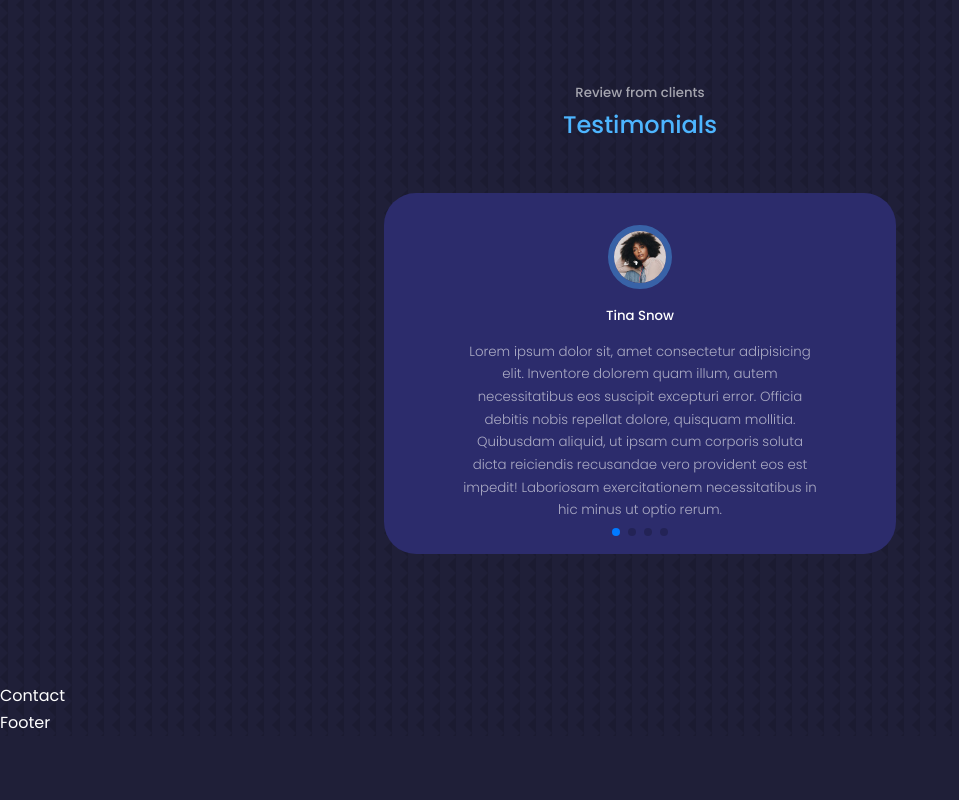
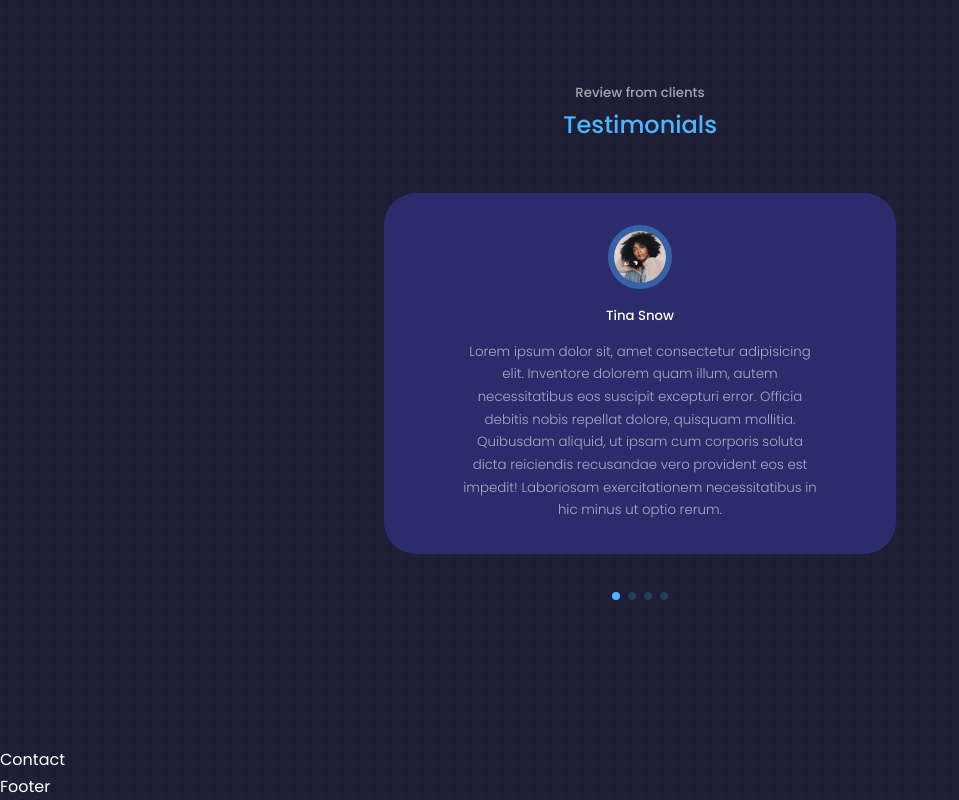
Before and after one commit to stefhone/react-portfolio-testing-1, a React (Create React App) app: page / in a window 1280 px wide. Shown: the part 4147-4947 px from the top of the page, without its empty margins (0-959 px from the left). Before the commit the page ends 4883 px from the top, so only its background shows below. Built offline with nearby package versions, Linux system fonts and the light colour scheme.

Commit message:
Testimonials Component P7 - styling swiper btns

```diff
--- a/src/components/testimonials/testimonials.css
+++ b/src/components/testimonials/testimonials.css
@@ -1,5 +1,6 @@
 .container.testimonials__container {
     width: 40%;
+    padding-bottom: 4rem;
 }
 
 .client__avatar {
@@ -27,6 +28,10 @@
     margin: .8rem auto 0;
 }
 
+.swiper-pagination-clickable .swiper-pagination-bullet {
+    background: var(--color-primary)
+}
+
 
 /* MEDIA QUERIES (MEDIUM TABLET DEVICES) */
 @media screen and (max-width: 1024px) {
```
